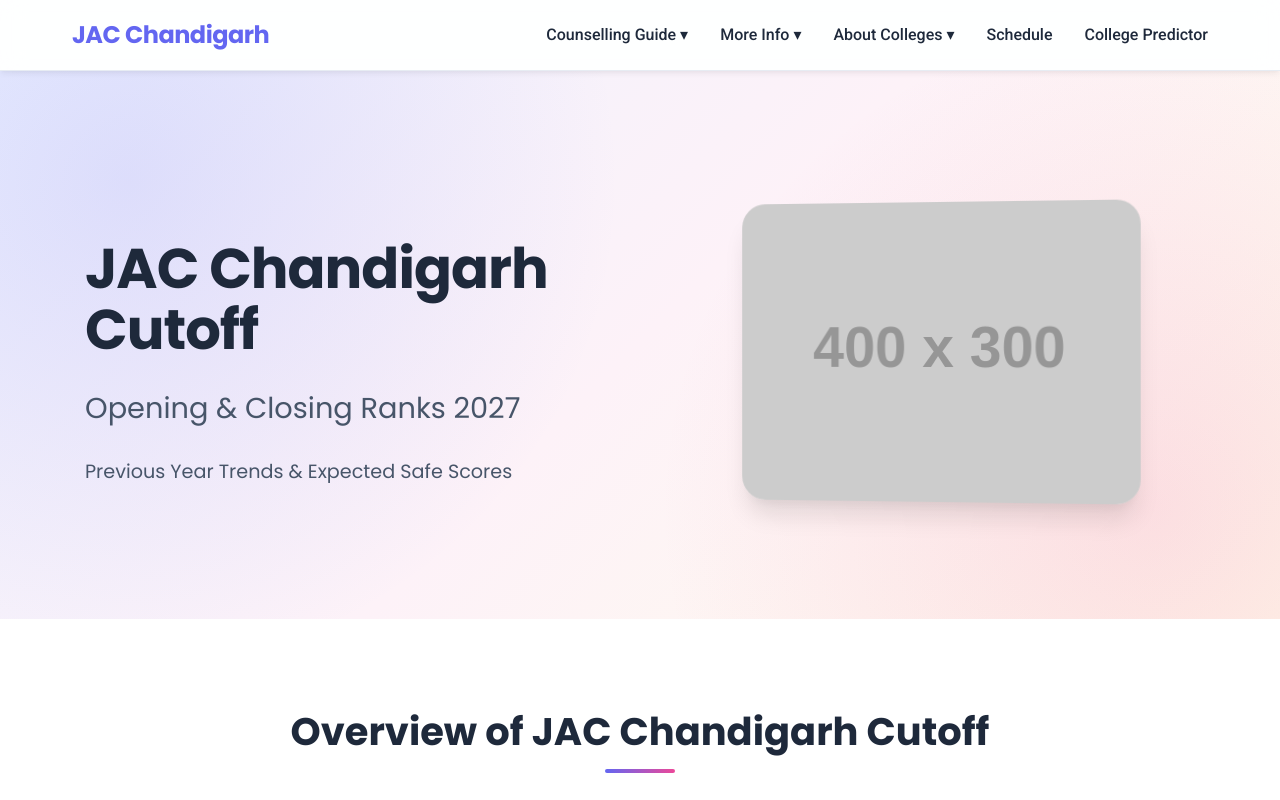
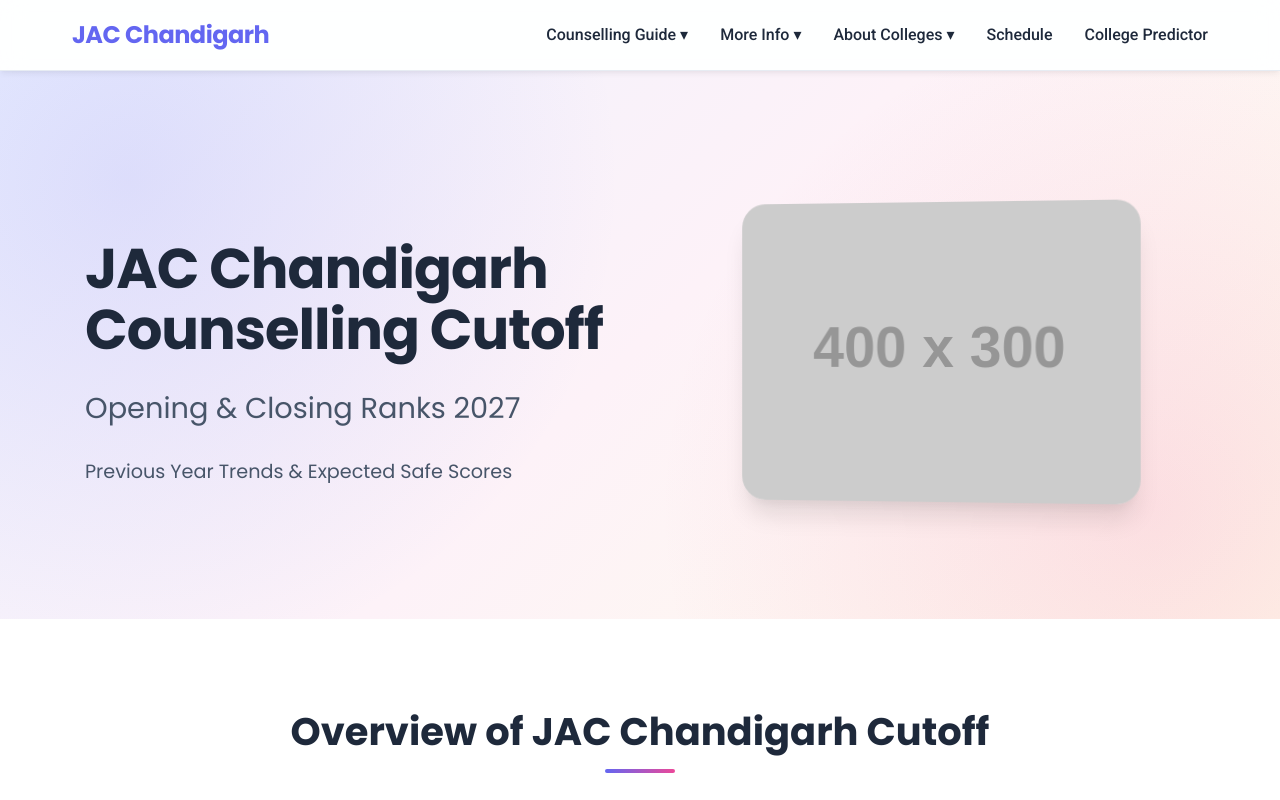
Before and after one commit to ConnectWithMan/JACChandigarh, a plain HTML site: page jac-chandigarh-cutoff.html in a window 1280 px wide. Shown: the top 800 px of the page. Drawn offline with Linux system fonts and the light colour scheme; placeholder pictures from the web are drawn by us.

Commit message:
Update header to reflect counselling cutoff

```diff
--- a/jac-chandigarh-cutoff.html
+++ b/jac-chandigarh-cutoff.html
@@ -998,7 +998,7 @@
         <div class="container">
             <div class="hero-content">
                 <div class="hero-text">
-                    <h1>JAC Chandigarh Cutoff</h1>
+                    <h1>JAC Chandigarh Counselling Cutoff</h1>
                     <h2>Opening & Closing Ranks 2027</h2>
                     <h4>Previous Year Trends & Expected Safe Scores</h4>
                 </div>
```
